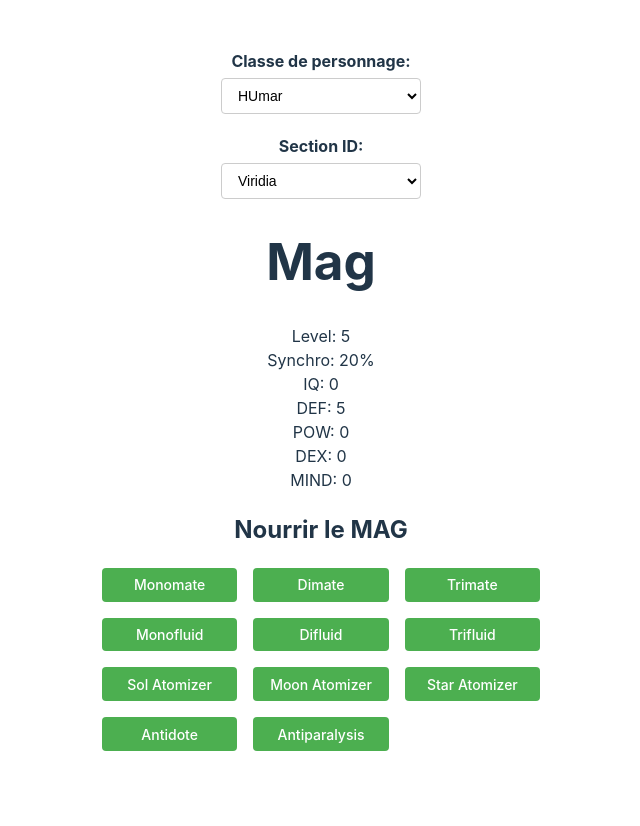
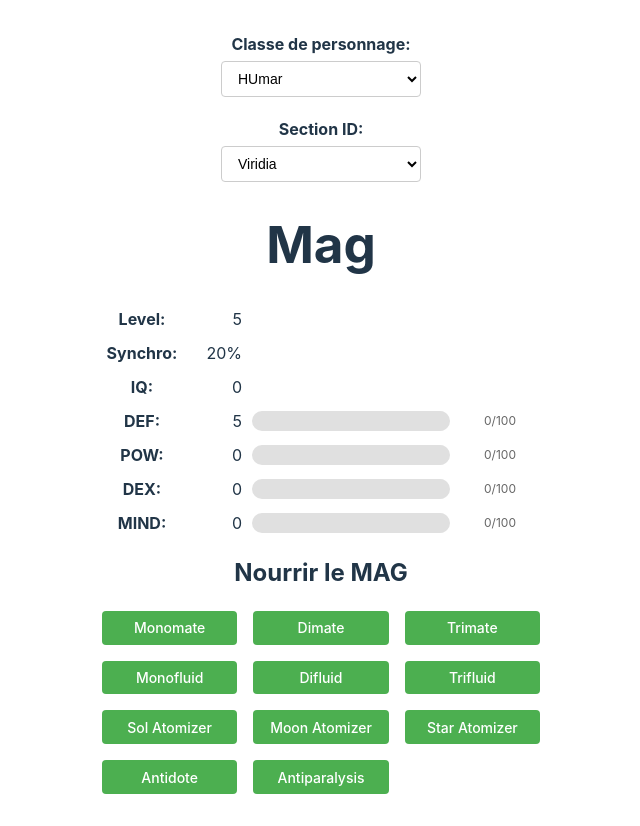
Before and after one commit to TimBeard/mag-planner, a Vue app: page / in a window 1280 px wide. Shown: the whole page, without its empty margins (319-959 px from the left). Before the commit the page ends 800 px from the top, so only its background shows below. Built offline with nearby package versions, Linux system fonts and the light colour scheme.

Commit message:
feat(ui): added preview when feeding an item

```diff
--- a/src/App.vue
+++ b/src/App.vue
@@ -44,20 +44,84 @@
 
         <h1>{{ mag.name }}</h1>
 
-        <div>
-            <div>Level: {{ mag.level }}</div>
-            <div>Synchro: {{ mag.synchro }}%</div>
-            <div>IQ: {{ mag.iq }}</div>
-            <div>DEF: {{ mag.def }}</div>
-            <div>POW: {{ mag.pow }}</div>
-            <div>DEX: {{ mag.dex }}</div>
-            <div>MIND: {{ mag.mind }}</div>
+        <div class="stats">
+            <div class="stat-row">
+                <span class="stat-label">Level:</span>
+                <span class="stat-value">{{ mag.level }}</span>
+            </div>
+            <div class="stat-row">
+                <span class="stat-label">Synchro:</span>
+                <span class="stat-value">{{ mag.synchro }}%</span>
+            </div>
+            <div class="stat-row">
+                <span class="stat-label">IQ:</span>
+                <span class="stat-value">{{ mag.iq }}</span>
+            </div>
+
+            <div class="stat-row">
+                <span class="stat-label">DEF:</span>
+                <span class="stat-value">
+                    {{ mag.def }}
+                    <span v-if="preview.defLevel !== 0" class="preview-change">{{ preview.defLevel > 0 ? `(+${preview.defLevel})` : `(${preview.defLevel})` }}</span>
+                </span>
+                <div class="progress-bar">
+                    <div class="progress-fill progress-def" :style="{ width: mag.defProgress + '%' }"></div>
+                    <div v-if="hoveredItem" class="progress-preview progress-def" :style="{ width: preview.defProgress + '%' }"></div>
+                </div>
+                <span class="progress-text">{{ mag.defProgress }}/100</span>
+            </div>
+
+            <div class="stat-row">
+                <span class="stat-label">POW:</span>
+                <span class="stat-value">
+                    {{ mag.pow }}
+                    <span v-if="preview.powLevel !== 0" class="preview-change">{{ preview.powLevel > 0 ? `(+${preview.powLevel})` : `(${preview.powLevel})` }}</span>
+                </span>
+                <div class="progress-bar">
+                    <div class="progress-fill progress-pow" :style="{ width: mag.powProgress + '%' }"></div>
+                    <div v-if="hoveredItem" class="progress-preview progress-pow" :style="{ width: preview.powProgress + '%' }"></div>
+                </div>
+                <span class="progress-text">{{ mag.powProgress }}/100</span>
+            </div>
+
+            <div class="stat-row">
+                <span class="stat-label">DEX:</span>
+                <span class="stat-value">
+                    {{ mag.dex }}
+                    <span v-if="preview.dexLevel !== 0" class="preview-change">{{ preview.dexLevel > 0 ? `(+${preview.dexLevel})` : `(${preview.dexLevel})` }}</span>
+                </span>
+                <div class="progress-bar">
+                    <div class="progress-fill progress-dex" :style="{ width: mag.dexProgress + '%' }"></div>
+                    <div v-if="hoveredItem" class="progress-preview progress-dex" :style="{ width: preview.dexProgress + '%' }"></div>
+                </div>
+                <span class="progress-text">{{ mag.dexProgress }}/100</span>
+            </div>
+
+            <div class="stat-row">
+                <span class="stat-label">MIND:</span>
+                <span class="stat-value">
+                    {{ mag.mind }}
+                    <span v-if="preview.mindLevel !== 0" class="preview-change">{{ preview.mindLevel > 0 ? `(+${preview.mindLevel})` : `(${preview.mindLevel})` }}</span>
+                </span>
+                <div class="progress-bar">
+                    <div class="progress-fill progress-mind" :style="{ width: mag.mindProgress + '%' }"></div>
+                    <div v-if="hoveredItem" class="progress-preview progress-mind" :style="{ width: preview.mindProgress + '%' }"></div>
+                </div>
+                <span class="progress-text">{{ mag.mindProgress }}/100</span>
+            </div>
         </div>
 
         <h2>Nourrir le MAG</h2>
 
         <div class="feed-buttons">
-            <button v-for="item in feedItems" :key="item.item" @click="feedMag(item)" class="feed-button">
+            <button
+                v-for="item in feedItems"
+                :key="item.item"
+                @click="feedMag(item)"
+                @mouseenter="previewItem(item)"
+                @mouseleave="clearPreview"
+                class="feed-button"
+            >
                 {{ item.item }}
             </button>
         </div>
@@ -65,7 +129,7 @@
 </template>
 
 <script setup lang="ts">
-import { reactive, ref } from 'vue'
+import { reactive, ref, computed } from 'vue'
 import type { IMag } from './script/interface/mag'
 import { Player, PlayerClass, SectionId } from './script/interface/player'
 import { Mag } from './script/mags/mag'
@@ -76,6 +140,7 @@ const selectedSectionId = ref(SectionId.VIRIDIA)
 const player = reactive(new Player(selectedClass.value, selectedSectionId.value))
 
 let mag: IMag = reactive(new Mag())
+const hoveredItem = ref<FeedData | null>(null)
 
 function onClassChange(): void {
     player.className = selectedClass.value
@@ -89,12 +154,64 @@ const feedItems = FEED_TABLE_0
 
 function feedMag(item: FeedData): void {
     const stats = feedDataToMagStats(item)
+
     mag.feed(stats)
 
     if (mag.checkEvolution) {
         mag = reactive(mag.doEvolve(player))
     }
 }
+
+function previewItem(item: FeedData): void {
+    hoveredItem.value = item
+}
+
+function clearPreview(): void {
+    hoveredItem.value = null
+}
+
+const preview = computed(() => {
+    if (!hoveredItem.value) {
+        return {
+            defProgress: 0,
+            powProgress: 0,
+            dexProgress: 0,
+            mindProgress: 0,
+            defLevel: 0,
+            powLevel: 0,
+            dexLevel: 0,
+            mindLevel: 0,
+        }
+    }
+
+    const item = hoveredItem.value
+    const currentDef = mag.defProgress
+    const currentPow = mag.powProgress
+    const currentDex = mag.dexProgress
+    const currentMind = mag.mindProgress
+
+    const newDef = Math.max(0, Math.min(100, currentDef + item.def))
+    const newPow = Math.max(0, Math.min(100, currentPow + item.pow))
+    const newDex = Math.max(0, Math.min(100, currentDex + item.dex))
+    const newMind = Math.max(0, Math.min(100, currentMind + item.mind))
+
+    // Calculer les niveaux gagnés (100 points = 1 niveau)
+    const defLevel = Math.floor((currentDef + item.def) / 100) - Math.floor(currentDef / 100)
+    const powLevel = Math.floor((currentPow + item.pow) / 100) - Math.floor(currentPow / 100)
+    const dexLevel = Math.floor((currentDex + item.dex) / 100) - Math.floor(currentDex / 100)
+    const mindLevel = Math.floor((currentMind + item.mind) / 100) - Math.floor(currentMind / 100)
+
+    return {
+        defProgress: newDef,
+        powProgress: newPow,
+        dexProgress: newDex,
+        mindProgress: newMind,
+        defLevel,
+        powLevel,
+        dexLevel,
+        mindLevel,
+    }
+})
 </script>
 
 <style scoped lang="scss">
@@ -123,6 +240,82 @@ function feedMag(item: FeedData): void {
     }
 }
 
+.stats {
+    margin: 20px 0;
+}
+
+.stat-row {
+    display: grid;
+    grid-template-columns: 80px 50px 1fr 80px;
+    align-items: center;
+    gap: 10px;
+    margin-bottom: 10px;
+
+    &:nth-child(-n+3) {
+        grid-template-columns: 80px 50px;
+    }
+}
+
+.stat-label {
+    font-weight: bold;
+}
+
+.stat-value {
+    text-align: right;
+}
+
+.progress-bar {
+    height: 20px;
+    background-color: #e0e0e0;
+    border-radius: 10px;
+    overflow: hidden;
+    position: relative;
+}
+
+.progress-fill {
+    height: 100%;
+    transition: width 0.3s ease;
+    position: relative;
+    z-index: 1;
+}
+
+.progress-preview {
+    height: 100%;
+    position: absolute;
+    top: 0;
+    left: 0;
+    opacity: 0.4;
+    z-index: 2;
+    transition: width 0.2s ease;
+}
+
+.progress-def {
+    background-color: #4caf50;
+}
+
+.progress-pow {
+    background-color: #f44336;
+}
+
+.progress-dex {
+    background-color: #ffeb3b;
+}
+
+.progress-mind {
+    background-color: #2196f3;
+}
+
+.progress-text {
+    font-size: 12px;
+    color: #666;
+}
+
+.preview-change {
+    color: #666;
+    font-size: 0.9em;
+    margin-left: 4px;
+}
+
 .feed-buttons {
     display: grid;
     grid-template-columns: repeat(3, 1fr);
--- a/src/script/abstract/mag-base.ts
+++ b/src/script/abstract/mag-base.ts
@@ -103,6 +103,22 @@ export abstract class MagBase implements IMag {
         return Math.floor(this._mind / 100)
     }
 
+    get defProgress(): number {
+        return this._def % 100
+    }
+
+    get powProgress(): number {
+        return this._pow % 100
+    }
+
+    get dexProgress(): number {
+        return this._dex % 100
+    }
+
+    get mindProgress(): number {
+        return this._mind % 100
+    }
+
     get level(): number {
         return this.def + this.pow + this.dex + this.mind
     }
--- a/src/script/interface/mag.ts
+++ b/src/script/interface/mag.ts
@@ -21,6 +21,11 @@ export interface IMag {
     readonly mind: number
     readonly level: number
 
+    readonly defProgress: number
+    readonly powProgress: number
+    readonly dexProgress: number
+    readonly mindProgress: number
+
     readonly checkEvolution: boolean
 
     feed(stats: MagStats): void
```
